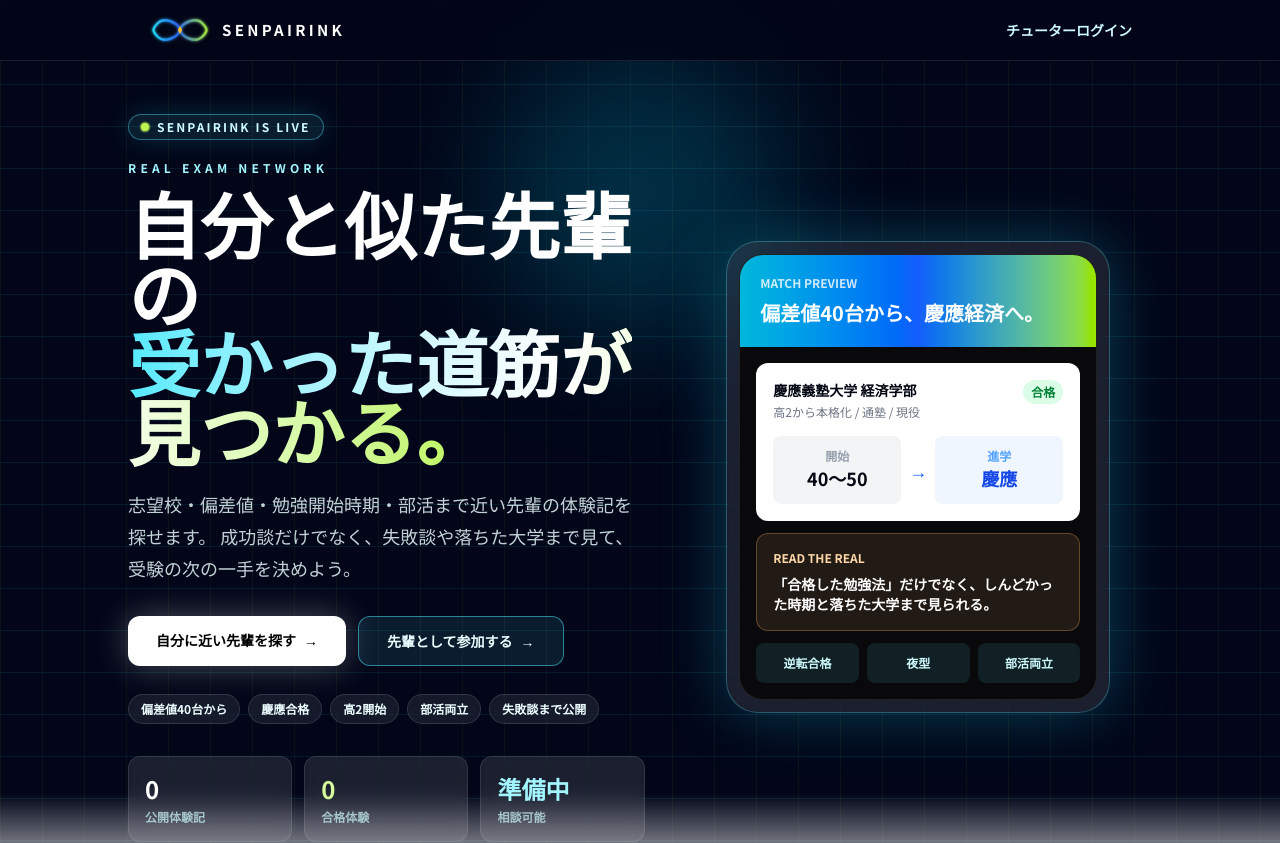
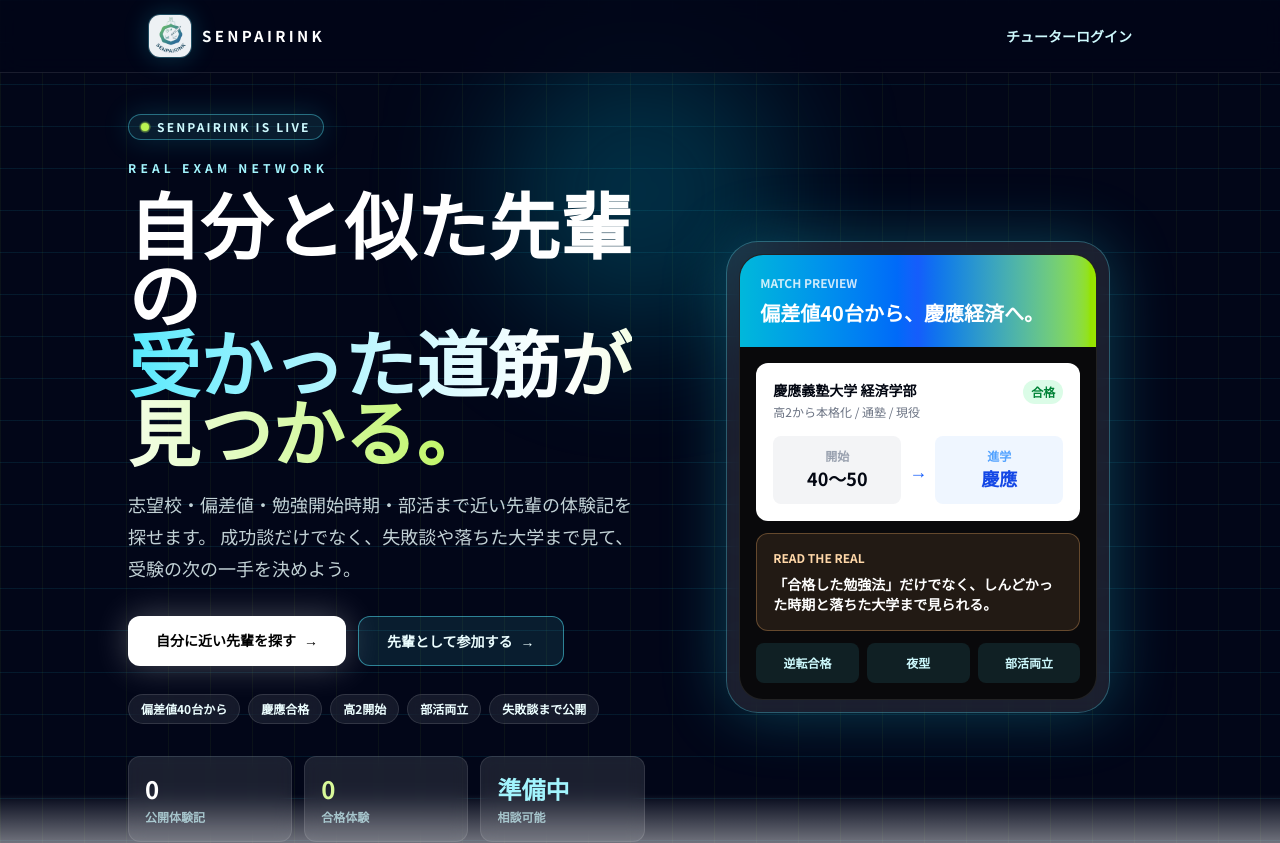
Before and after one commit to taichiadi/juku-matching, a Next.js app: page / in a window 1280 px wide. Shown: the top 843 px of the page. Built offline with nearby package versions, Linux system fonts and the light colour scheme; no server answers; the database is empty.

Commit message:
Use provided SENPAIRINK icon

```diff
--- a/src/components/SenpaiLogo.tsx
+++ b/src/components/SenpaiLogo.tsx
@@ -1,3 +1,4 @@
+import Image from "next/image";
 import Link from "next/link";
 
 type Props = {
@@ -12,63 +13,17 @@
       className="inline-flex items-center gap-2.5 rounded-sm group focus:outline-none focus-visible:ring-2 focus-visible:ring-cyan-400 focus-visible:ring-offset-2"
       aria-label="SENPAIRINK home"
     >
-      <svg
-        width="64"
-        height="32"
-        viewBox="0 0 64 32"
-        fill="none"
-        xmlns="http://www.w3.org/2000/svg"
-        aria-hidden="true"
-      >
-        <defs>
-          <linearGradient
-            id="senpai-stroke-grad"
-            x1="4"
-            y1="16"
-            x2="60"
-            y2="16"
-            gradientUnits="userSpaceOnUse"
-          >
-            <stop offset="0%" stopColor="#22D3EE" />
-            <stop offset="45%" stopColor="#2563EB" />
-            <stop offset="100%" stopColor="#A3E635" />
-          </linearGradient>
-          <filter id="senpai-glow" x="-35%" y="-35%" width="170%" height="170%">
-            <feGaussianBlur in="SourceGraphic" stdDeviation="1.4" result="blur" />
-            <feMerge>
-              <feMergeNode in="blur" />
-              <feMergeNode in="SourceGraphic" />
-            </feMerge>
-          </filter>
-        </defs>
-        <path
-          className="senpai-logo-left"
-          d="M32,16 C30,8 16,3 10,9 C4,15 4,17 10,23 C16,29 30,24 32,16"
-          stroke="url(#senpai-stroke-grad)"
-          strokeWidth="2.4"
-          strokeLinecap="round"
-          strokeLinejoin="round"
-          fill="none"
-          filter="url(#senpai-glow)"
-          pathLength="1"
+      <span className="relative flex h-11 w-11 shrink-0 items-center justify-center overflow-hidden rounded-xl border border-cyan-300/25 bg-slate-900 shadow-[0_0_24px_rgba(34,211,238,0.22)]">
+        <Image
+          src="/senpairink-icon.jpg"
+          alt=""
+          width={44}
+          height={44}
+          priority
+          className="h-full w-full object-cover"
+          aria-hidden="true"
         />
-        <path
-          className="senpai-logo-right"
-          d="M32,16 C34,8 48,3 54,9 C60,15 60,17 54,23 C48,29 34,24 32,16"
-          stroke="url(#senpai-stroke-grad)"
-          strokeWidth="2.4"
-          strokeLinecap="round"
-          strokeLinejoin="round"
-          fill="none"
-          filter="url(#senpai-glow)"
-          pathLength="1"
-        />
-        <path
-          d="M32,12 L34.2,16 L32,20 L29.8,16 Z"
-          fill="#FBBF24"
-          className="drop-shadow-[0_0_10px_rgba(251,191,36,0.9)]"
-        />
-      </svg>
+      </span>
 
       {showText && (
         <span
```
Also changed, not shown: public/senpairink-icon.jpg (added).
